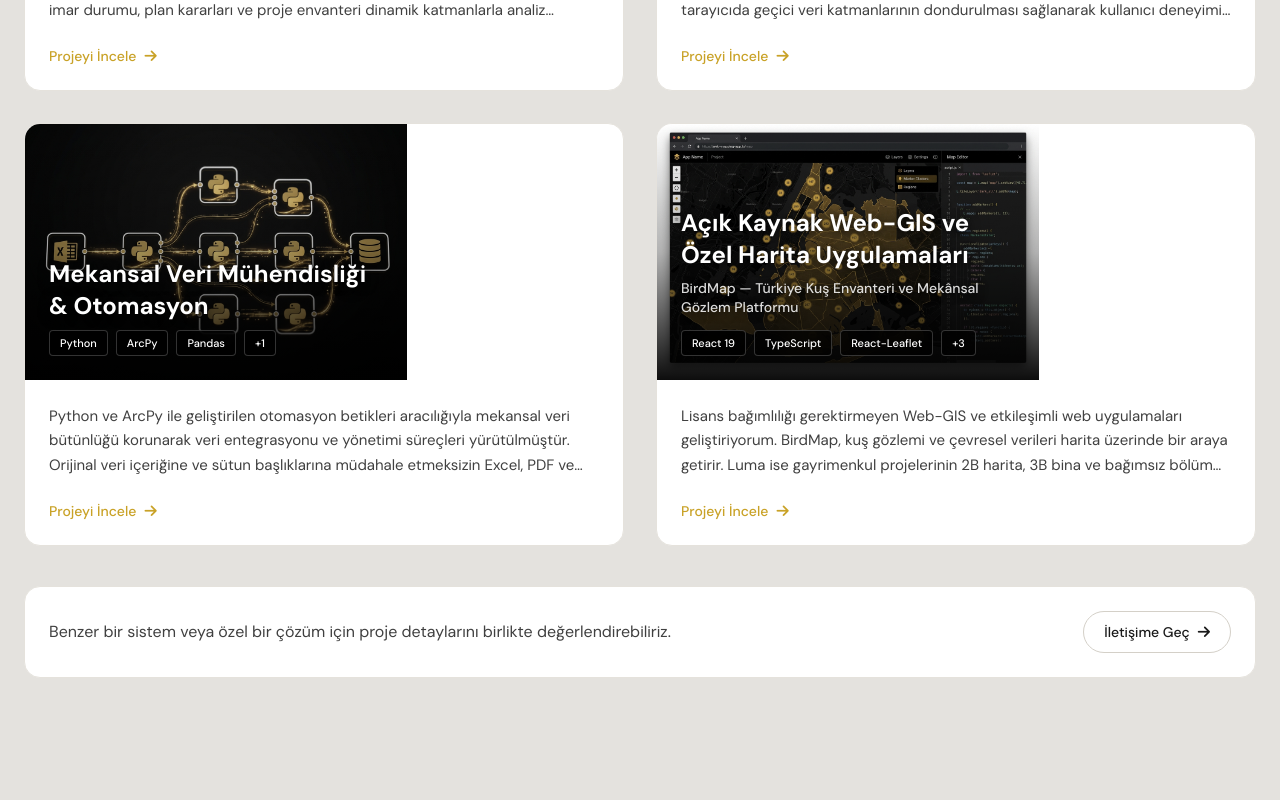
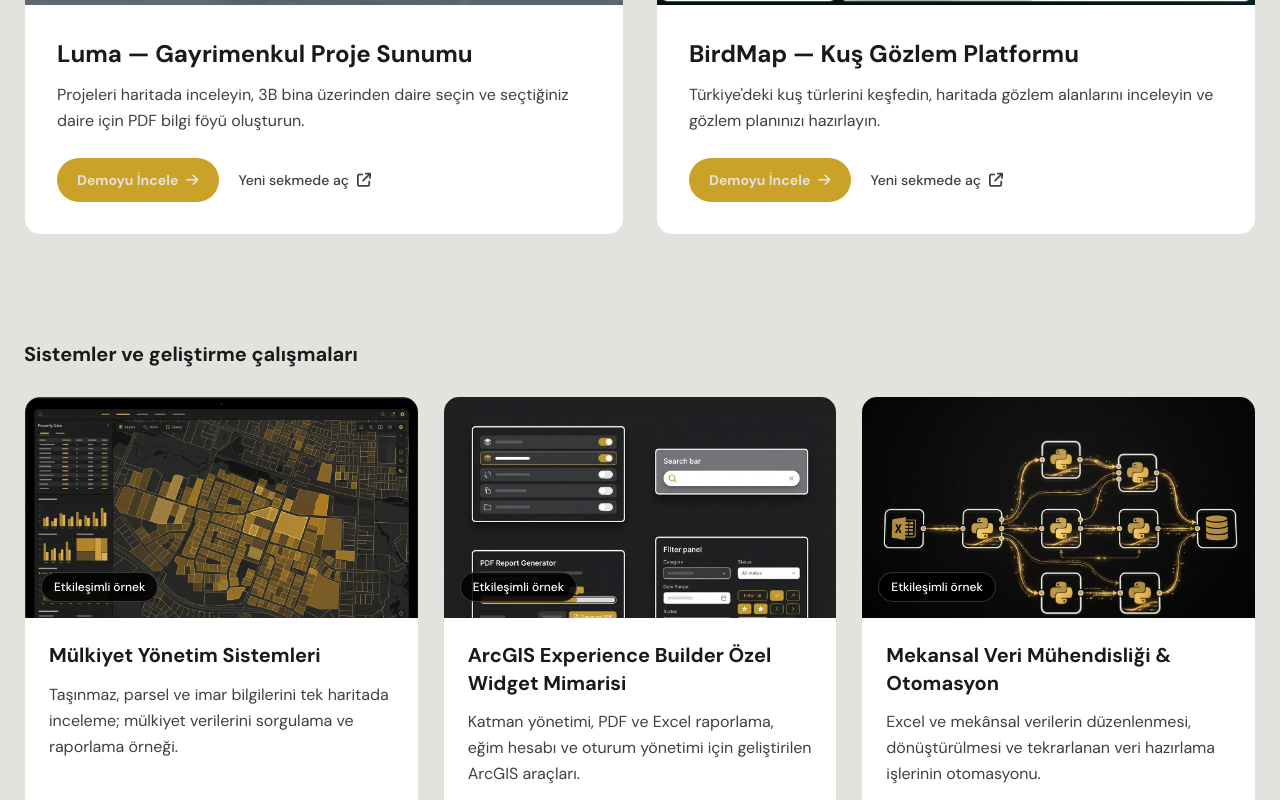
Before and after one commit to dogandgn/portfolio, a React (Vite) app: page / in a window 1280 px wide. Shown: the part 5300-6100 px from the top of the page. Built offline with nearby package versions, Linux system fonts and the light colour scheme.

Commit message:
Çalışmaları ayrı demo kartlarıyla düzenle

```diff
--- a/src/components/demos/OpenSourceDemo.jsx
+++ b/src/components/demos/OpenSourceDemo.jsx
@@ -11,7 +11,7 @@
 
   return (
     <div className="flex h-full min-h-[34rem] w-full flex-col bg-void lg:min-h-0">
-      <div className="flex min-h-14 shrink-0 items-center justify-between gap-3 border-b border-gunmetal bg-deep px-4 py-2">
+      <div className="flex min-h-14 shrink-0 flex-wrap items-center justify-between gap-3 border-b border-gunmetal bg-deep py-3 pl-4 pr-16">
         <div className="flex min-w-0 items-center gap-2.5">
           <span className="flex h-8 w-8 shrink-0 items-center justify-center rounded-lg bg-signal/10 text-signal">
             <i className={`fa-solid ${icon}`} aria-hidden="true" />
--- a/src/components/section/Projects.jsx
+++ b/src/components/section/Projects.jsx
@@ -1,4 +1,4 @@
-import React, { useState } from 'react';
+import React, { useCallback, useState } from 'react';
 import { AnimatePresence } from 'framer-motion';
 import ProjectCard from '../ui/ProjectCard';
 import ProjectModal from '../ui/ProjectModal';
@@ -7,9 +7,11 @@
 
 export default function Projects() {
   const { t } = useTranslation();
-  const [activeProject, setActiveProject] = useState(null);
+  const [activeProjectId, setActiveProjectId] = useState(null);
 
   const projects = getProjects(t);
+  const activeProject = projects.find((project) => project.id === activeProjectId);
+  const closeProject = useCallback(() => setActiveProjectId(null), []);
 
   return (
     <section id="projects" className="py-24 px-6 max-w-[1344px] mx-auto">
@@ -22,14 +24,23 @@
       </div>
 
       <div className="grid grid-cols-1 md:grid-cols-2 gap-8">
-        {projects.map((project) => (
+        {projects.filter((project) => project.featured).map((project) => (
           <ProjectCard
             key={project.id}
             project={project}
-            onClick={() => setActiveProject(project)}
+            onClick={() => setActiveProjectId(project.id)}
             t={t}
           />
         ))}
+      </div>
+
+      <div className="mt-16 border-t border-gunmetal pt-10">
+        <h4 className="mb-7 text-xl font-bold text-ink">{t('projects.otherWork')}</h4>
+        <div className="grid grid-cols-1 gap-6 md:grid-cols-2 xl:grid-cols-3">
+          {projects.filter((project) => !project.featured).map((project) => (
+            <ProjectCard key={project.id} project={project} onClick={() => setActiveProjectId(project.id)} t={t} />
+          ))}
+        </div>
       </div>
 
       <div className="mt-10 flex flex-col gap-4 rounded-2xl border border-gunmetal bg-deep p-6 sm:flex-row sm:items-center sm:justify-between">
@@ -45,7 +56,7 @@
           <ProjectModal
             key={activeProject.id}
             project={activeProject}
-            onClose={() => setActiveProject(null)}
+            onClose={closeProject}
             t={t}
           />
         )}
--- a/src/components/ui/ProjectCard.jsx
+++ b/src/components/ui/ProjectCard.jsx
@@ -1,67 +1,55 @@
 import React from 'react';
-import Tilt from 'react-parallax-tilt';
-import TechBadge from './TechBadge';
 
 export default function ProjectCard({ project, onClick, t }) {
+  const titleId = `project-card-title-${project.id}`;
+
   return (
-    <Tilt
-      tiltMaxAngleX={4}
-      tiltMaxAngleY={4}
-      scale={1.01}
-      transitionSpeed={2500}
-      glareEnable={true}
-      glareMaxOpacity={0.15}
-      glareColor="#c9a227"
-      glarePosition="all"
-      className="h-full"
-    >
+    <article aria-labelledby={titleId} className="group flex h-full min-w-0 flex-col overflow-hidden rounded-2xl border border-gunmetal bg-deep transition-colors hover:border-signal/60">
       <button
         type="button"
         onClick={onClick}
         aria-haspopup="dialog"
-        className="group relative flex w-full flex-col h-full bg-deep rounded-2xl border border-gunmetal overflow-hidden cursor-pointer hover:border-signal/50 transition-colors text-left focus-visible:outline-2 focus-visible:outline-offset-4 focus-visible:outline-signal"
+        aria-label={`${t('projects.viewProject')}: ${project.title}`}
+        className="relative block w-full overflow-hidden bg-void text-left focus-visible:outline-2 focus-visible:-outline-offset-4 focus-visible:outline-signal"
       >
-        <div className="relative h-64 overflow-hidden bg-void/50">
-          <div className="absolute inset-0 bg-void mix-blend-overlay opacity-20"></div>
         <img
           src={project.image}
           alt={project.title}
-            className="w-full h-full object-cover transform group-hover:scale-105 transition-transform duration-700 ease-out grayscale-[20%] group-hover:grayscale-0"
+          loading="lazy"
+          decoding="async"
+          width="1280"
+          height="720"
+          className="aspect-video w-full object-cover object-top transition-transform duration-500 motion-safe:group-hover:scale-[1.02]"
         />
+        <span className="absolute bottom-4 left-4 rounded-full border border-white/20 bg-black/85 px-3 py-1.5 text-xs font-medium text-white">
+          {t(project.featured ? 'projects.liveDemo' : 'projects.interactiveExample')}
+        </span>
+      </button>
 
-          <div className="absolute inset-0 bg-gradient-to-t from-black/95 via-black/30 to-transparent"></div>
-
-          <div className="absolute bottom-6 left-6 right-6">
-            <h4 className="text-2xl font-bold text-white mb-2 [text-shadow:0_2px_12px_rgba(0,0,0,0.9)]">{project.title}</h4>
-            {project.details?.title && (
-              <p className="mb-3 text-sm font-medium leading-snug text-white/85 [text-shadow:0_2px_10px_rgba(0,0,0,0.9)]">
-                {project.details.title}
-              </p>
-            )}
-            <div className="flex flex-wrap gap-2">
-              {project.tech.slice(0, 3).map((tech) => (
-                <TechBadge key={tech} text={tech} variant="overlay" />
-              ))}
-              {project.tech.length > 3 && (
-                <span className="px-2.5 py-1 bg-black/70 border border-white/20 rounded text-[11px] text-white font-medium backdrop-blur-sm">
-                  +{project.tech.length - 3}
-                </span>
+      <div className={`flex flex-1 flex-col ${project.featured ? 'p-6 sm:p-8' : 'p-6'}`}>
+        <h5 id={titleId} className={`font-bold leading-snug text-ink ${project.featured ? 'text-2xl' : 'text-xl'}`}>
+          {project.title}
+        </h5>
+        <p className="mt-3 text-base leading-relaxed text-fog">{project.cardDescription ?? project.description}</p>
+        <div className="mt-auto flex flex-wrap items-center gap-x-5 gap-y-3 pt-6">
+          <button
+            type="button"
+            onClick={onClick}
+            aria-haspopup="dialog"
+            aria-label={`${t(project.featured ? 'projects.viewDemo' : 'projects.viewProject')}: ${project.title}`}
+            className={`inline-flex min-h-11 items-center justify-center gap-2 rounded-full px-5 py-2.5 text-sm font-semibold transition-colors focus-visible:outline-2 focus-visible:outline-offset-4 focus-visible:outline-signal ${project.featured ? 'bg-signal text-void hover:bg-deep-signal' : 'border border-gunmetal text-ink hover:border-signal hover:text-signal'}`}
+          >
+            {t(project.featured ? 'projects.viewDemo' : 'projects.viewProject')}
+            <i className="fa-solid fa-arrow-right" aria-hidden="true" />
+          </button>
+          {project.externalUrl && (
+            <a href={project.externalUrl} target="_blank" rel="noopener noreferrer" className="inline-flex min-h-11 items-center gap-2 rounded text-sm font-medium text-fog transition-colors hover:text-ink focus-visible:outline-2 focus-visible:outline-offset-4 focus-visible:outline-signal">
+              {t('projects.openNewTab')}
+              <i className="fa-solid fa-arrow-up-right-from-square" aria-hidden="true" />
+            </a>
           )}
         </div>
       </div>
-        </div>
-
-        <div className="p-6 flex-grow flex flex-col justify-between">
-          <p className="text-[15px] text-fog leading-relaxed line-clamp-3 mb-6">
-            {project.description}
-          </p>
-
-          <div className="flex items-center text-sm font-medium text-signal group-hover:text-deep-signal transition-colors">
-            <span>{t('projects.viewProject')}</span>
-            <i className="fa-solid fa-arrow-right ml-2 transform group-hover:translate-x-1 transition-transform"></i>
-          </div>
-        </div>
-      </button>
-    </Tilt>
+    </article>
   );
 }
--- a/src/data/projectsData.js
+++ b/src/data/projectsData.js
@@ -69,8 +69,43 @@
 
   return [
     {
+      id: 'luma',
+      title: t('projects.lumaCardTitle'),
+      cardDescription: t('projects.lumaCardDescription'),
+      description: t('projects.p4_luma_desc'),
+      featured: true,
+      wideDemo: true,
+      tech: lumaTech,
+      details: getLumaDetails(t),
+      demoProjectId: 4,
+      externalUrl: LUMA_DEMO_URL,
+      repositoryUrl: LUMA_REPOSITORY_URL,
+      liveTitle: t('projects.p4_luma_liveTitle'),
+      iframeTitle: t('projects.p4_luma_iframeTitle'),
+      icon: 'fa-building',
+      image: '/projects/luma-preview.jpg',
+    },
+    {
+      id: 'birdmap',
+      title: t('projects.birdmapCardTitle'),
+      cardDescription: t('projects.birdmapCardDescription'),
+      description: t('projects.p4_birdmap_desc'),
+      featured: true,
+      wideDemo: true,
+      tech: birdMapTech,
+      details: birdMapDetails,
+      demoProjectId: 4,
+      externalUrl: BIRDMAP_URL,
+      liveTitle: t('projects.p4_liveTitle'),
+      iframeTitle: t('projects.p4_iframeTitle'),
+      icon: 'fa-crow',
+      image: '/projects/birdmap-preview.jpg',
+    },
+    {
       id: 1,
+      wideDemo: true,
       title: t('projects.p1_title'),
+      cardDescription: t('projects.propertyCardDescription'),
       description: t('projects.p1_desc'),
       tech: ["ArcGIS Enterprise", "Esri REST API", "React", "Node.js", "TypeScript", "Arcade"],
       image: "/projects/1.jpg",
@@ -78,6 +113,7 @@
     {
       id: 2,
       title: t('projects.p2_title'),
+      cardDescription: t('projects.widgetCardDescription'),
       description: t('projects.p2_desc'),
       tech: layerManagerTech,
       details: layerManagerDetails,
@@ -111,43 +147,10 @@
     {
       id: 3,
       title: t('projects.p3_title'),
+      cardDescription: t('projects.automationCardDescription'),
       description: t('projects.p3_desc'),
       tech: ["Python", "ArcPy", "Pandas", "Geodatabase"],
       image: "/projects/3.jpg",
     },
-    {
-      id: 4,
-      title: t('projects.p4_title'),
-      description: t('projects.p4_desc'),
-      tech: birdMapTech,
-      details: birdMapDetails,
-      showcases: [
-        {
-          id: 'birdmap',
-          description: t('projects.p4_birdmap_desc'),
-          tech: birdMapTech,
-          details: birdMapDetails,
-          demoProjectId: 4,
-          externalUrl: BIRDMAP_URL,
-          liveTitle: t('projects.p4_liveTitle'),
-          iframeTitle: t('projects.p4_iframeTitle'),
-          icon: 'fa-crow',
-        },
-        {
-          id: 'luma-real-estate',
-          description: t('projects.p4_luma_desc'),
-          tech: lumaTech,
-          details: getLumaDetails(t),
-          demoProjectId: 4,
-          externalUrl: LUMA_DEMO_URL,
-          repositoryUrl: LUMA_REPOSITORY_URL,
-          liveTitle: t('projects.p4_luma_liveTitle'),
-          iframeTitle: t('projects.p4_luma_iframeTitle'),
-          icon: 'fa-building',
-        },
-      ],
-      externalUrl: BIRDMAP_URL,
-      image: "/projects/4.jpg",
-    },
   ];
 };
--- a/src/i18n/locales/tr.json
+++ b/src/i18n/locales/tr.json
@@ -110,6 +110,17 @@
     "title": "Seçilmiş Çalışmalar",
     "intro": "Bu çalışmalar, üzerinde çalıştığım sistemleri ve çözüm ürettiğim konuları gösterir. Mevcut açıklamaları ve interaktif demoları inceleyebilirsiniz.",
     "viewProject": "Projeyi İncele",
+    "viewDemo": "Demoyu İncele",
+    "liveDemo": "Çalışan demo",
+    "interactiveExample": "Etkileşimli örnek",
+    "otherWork": "Sistemler ve geliştirme çalışmaları",
+    "lumaCardTitle": "Luma — Gayrimenkul Proje Sunumu",
+    "lumaCardDescription": "Projeleri haritada inceleyin, 3B bina üzerinden daire seçin ve seçtiğiniz daire için PDF bilgi föyü oluşturun.",
+    "birdmapCardTitle": "BirdMap — Kuş Gözlem Platformu",
+    "birdmapCardDescription": "Türkiye'deki kuş türlerini keşfedin, haritada gözlem alanlarını inceleyin ve gözlem planınızı hazırlayın.",
+    "propertyCardDescription": "Taşınmaz, parsel ve imar bilgilerini tek haritada inceleme; mülkiyet verilerini sorgulama ve raporlama örneği.",
+    "widgetCardDescription": "Katman yönetimi, PDF ve Excel raporlama, eğim hesabı ve oturum yönetimi için geliştirilen ArcGIS araçları.",
+    "automationCardDescription": "Excel ve mekânsal verilerin düzenlenmesi, dönüştürülmesi ve tekrarlanan veri hazırlama işlerinin otomasyonu.",
     "close": "Kapat",
     "contactText": "Benzer bir sistem veya özel bir çözüm için proje detaylarını birlikte değerlendirebiliriz.",
     "contactAction": "İletişime Geç",
```
Also changed, not shown: src/components/ui/ProjectModal.jsx (+6 -6 lines), src/i18n/locales/en.json (+11 -0 lines), public/projects/birdmap-preview.jpg (added), public/projects/luma-preview.jpg (added). Lines whose indentation alone changed are shown as unchanged.
